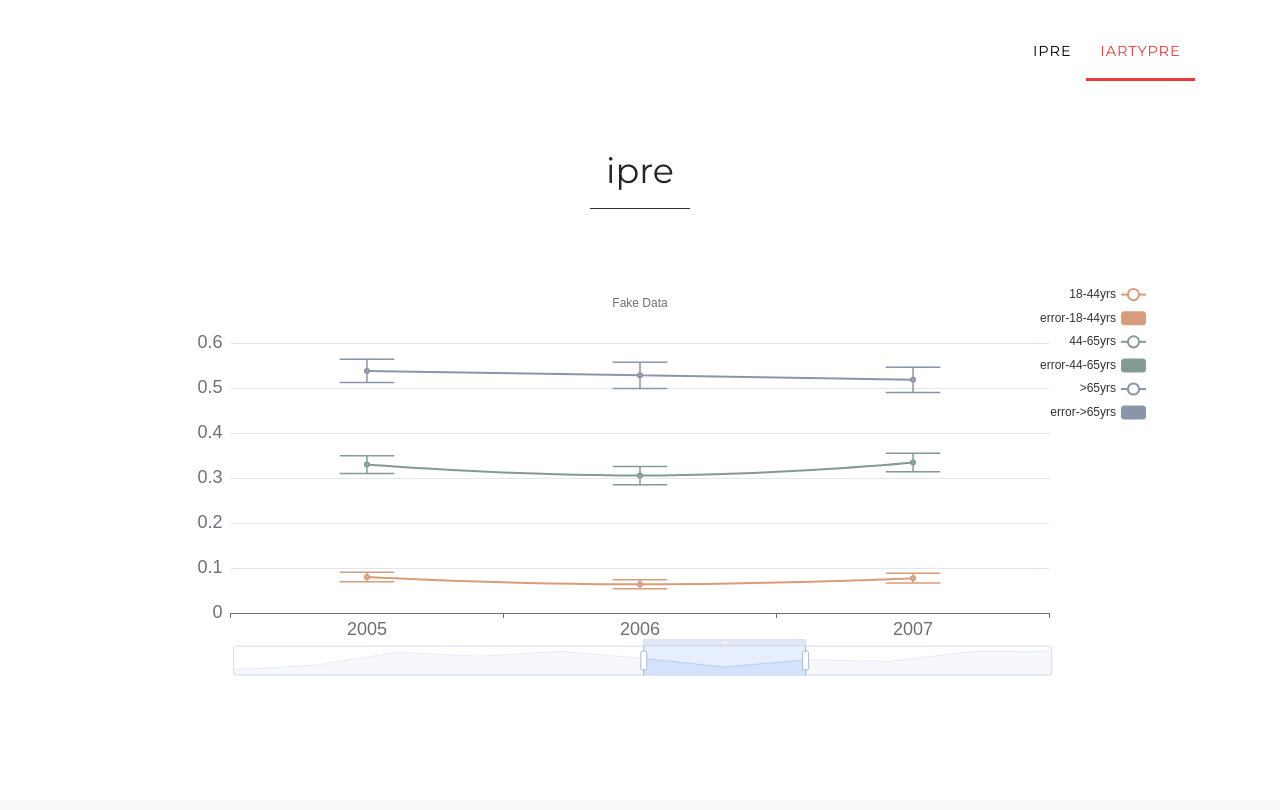
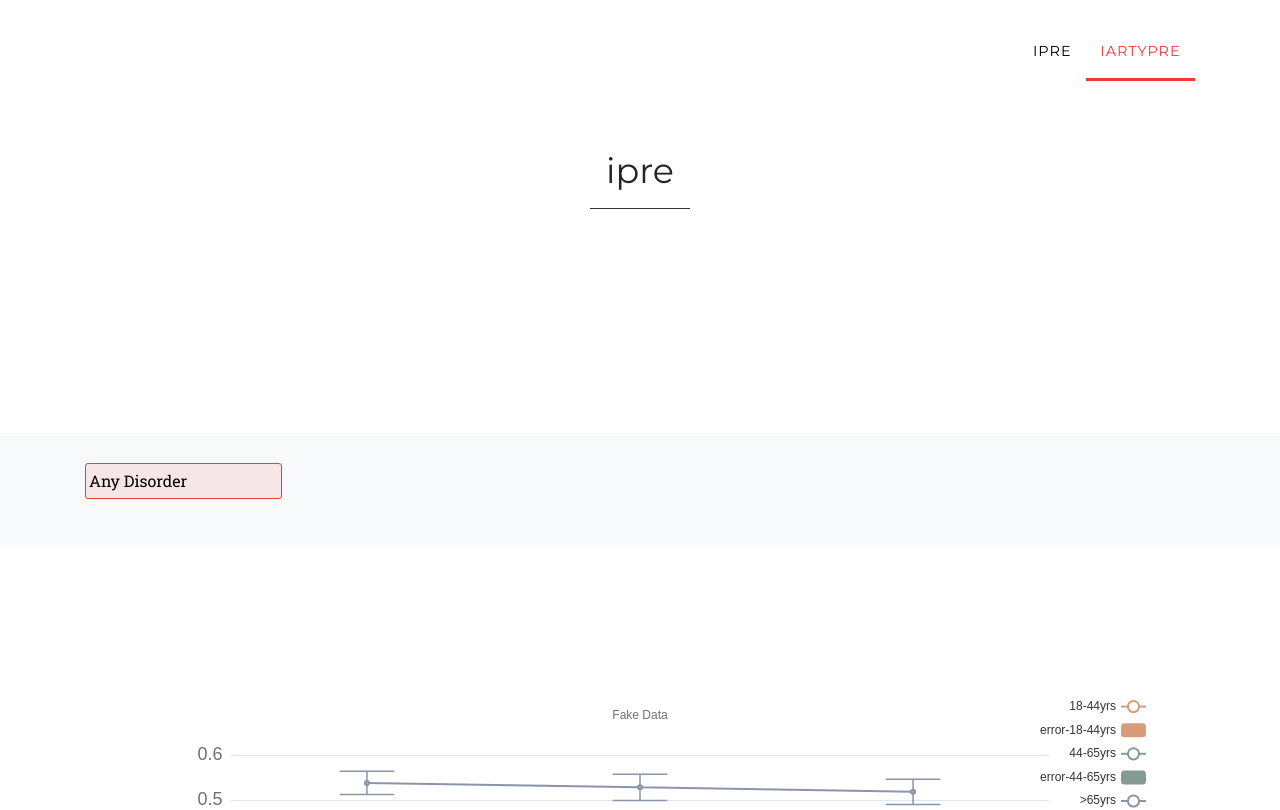
Before and after one commit to ggpzc/prearth, a plain HTML site: page index.html in a window 1280 px wide. Shown: the top 810 px of the page. Drawn offline with nearby package versions, Linux system fonts and the light colour scheme; a web font is replaced by a local one.

Commit message:
[Modify] 1.add menu for ipre

```diff
--- a/index.html
+++ b/index.html
@@ -93,17 +93,45 @@
 
 
 <!-- ======================== IPRE SECTION============================ -->
-<section id="ipre" class="bg" style="height: 100%;">
+
+<section id="ipre" class="bg">
+  <div class="container">
+
+    <!-- Title and first text -->
+    <div class="row">
+      <div class="col-lg-12 text-center" style="padding-bottom: 3%">
+        <h1>ipre</h1>
+        <hr style="width: 100px; height: 1px; border:none;color:#333;background-color:#333;">
+        <br>
+      </div>
+    </div>
+
+</section>
+
+<section  class="bg-light" style="padding: 30px; margin: 0px">
+  <div class="container">
+    <!-- Button control On top of the chart -->
+    <div class="row bg-light">
+      <!-- Choose disorder -->
+      <div class="col-md-4 colWidgetInputLolli" >
+        <p><select class="persoBtn" id="controlLolliDisorder"></select></p>
+      </div>
+
+    </div>
+  </div>
+</section>
+
+<section id="ipre-data" class="bg" style="height: 100%;">
     <div class="container">
 
       <!-- Title and first text -->
-      <div class="row">
+      <!-- <div class="row">
         <div class="col-lg-12 text-center" style="padding-bottom: 3%">
           <h1>ipre</h1>
           <hr style="width: 100px; height: 1px; border:none;color:#333;background-color:#333;">
           <br>
         </div>
-      </div>
+      </div> -->
 
       <!-- explanation. Do we keep that?-->
       <!-- <div class="container">
@@ -183,7 +211,9 @@
     <!-- General objects needed -->
     <script src="js/general.js"></script>
 
-
+    <!-- Charts -->
+    <script src="js/lollipop.js"></script>
+    <script src="js/lollipopAll.js"></script>
 
 <!-- ======================================================================= -->
   </body>
```
